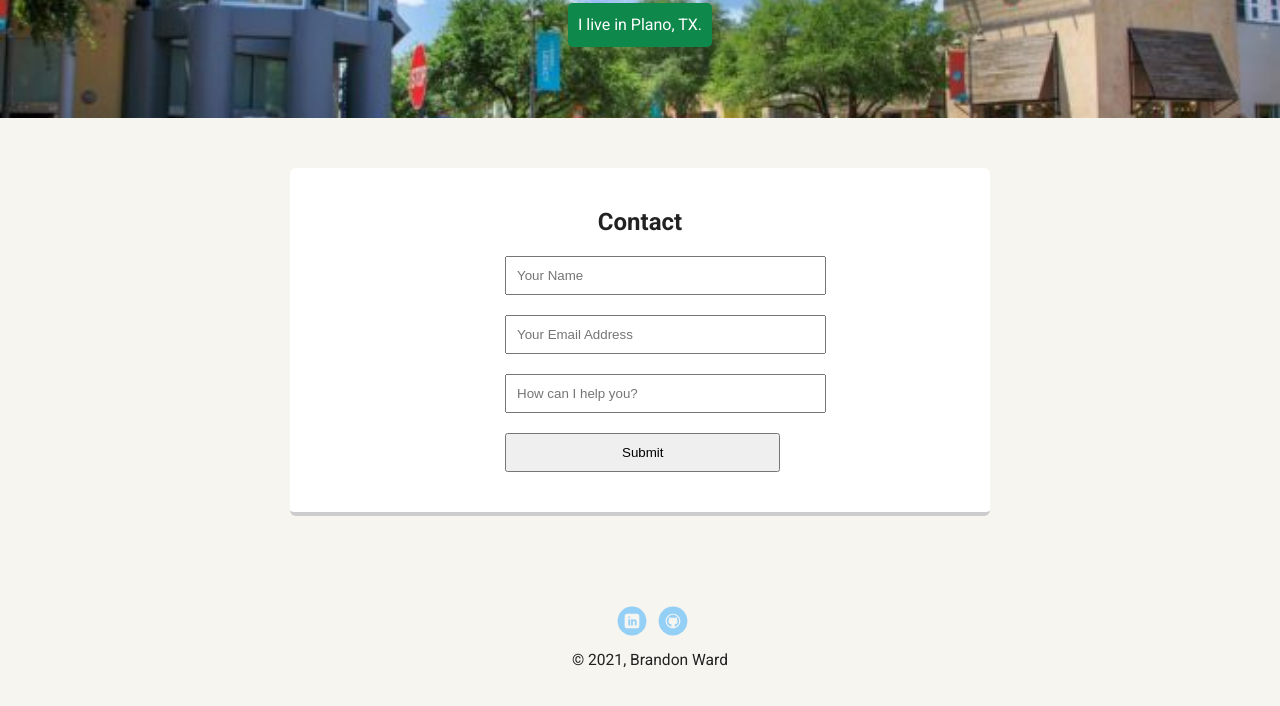
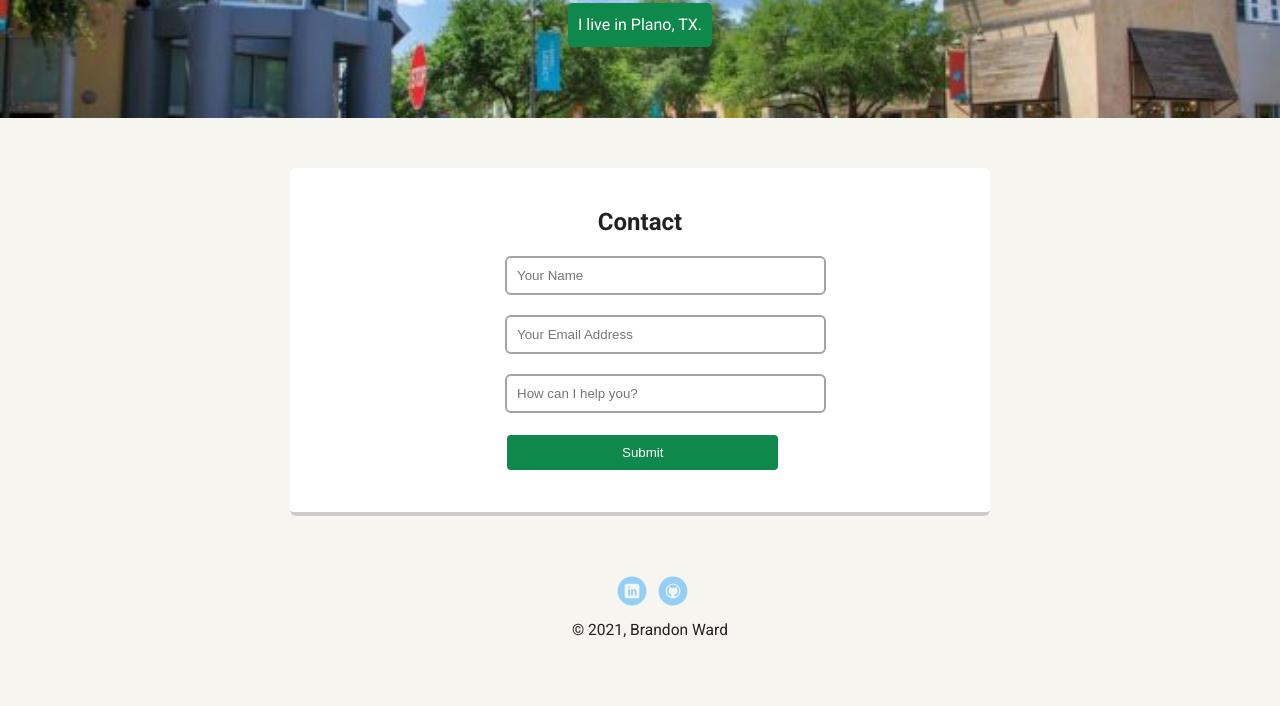
Before and after one commit to BrandonWard2/techdegree-project-1, a plain HTML site: page contact.html in a window 1280 px wide. Shown: the part 352-1058 px from the top of the page. Drawn offline with Linux system fonts and the light colour scheme; a web font is replaced by a local one.

Commit message:
Updated the styling of the contact form
Updated the borders of the contact form input fields and submit button

```diff
--- a/styles.css
+++ b/styles.css
@@ -179,6 +179,18 @@ ul.skills {
   margin-left: 30px;
   margin-right: 50px;
   padding: 10px 10px 10px 10px;
+  border-radius: 6px;
+  border-top: 2px solid rgb(168, 162, 162);
+  border-bottom: 2px solid rgb(168, 162, 162);
+  border-left: 2px solid rgb(168, 162, 162);
+  border-right: 2px solid rgb(168, 162, 162);
+}
+
+.contact1:hover {
+  border-top: 4px solid rgb(14, 136, 75);
+  border-bottom: 4px solid rgb(14, 136, 75);
+  border-left: 4px solid rgb(14, 136, 75);
+  border-right: 4px solid rgb(14, 136, 75);
 }
 
 .contact2 {
@@ -186,6 +198,18 @@ ul.skills {
   margin-left: 30px;
   margin-right: 50px;
   padding: 10px 10px 10px 10px;
+  border-radius: 6px;
+  border-top: 2px solid rgb(168, 162, 162);
+  border-bottom: 2px solid rgb(168, 162, 162);
+  border-left: 2px solid rgb(168, 162, 162);
+  border-right: 2px solid rgb(168, 162, 162);
+}
+
+.contact2:hover{
+  border-top: 4px solid rgb(14, 136, 75);
+  border-bottom: 4px solid rgb(14, 136, 75);
+  border-left: 4px solid rgb(14, 136, 75);
+  border-right: 4px solid rgb(14, 136, 75);
 }
 
 .contact3 {
@@ -193,6 +217,18 @@ ul.skills {
   margin-left: 30px;
   margin-right: 50px;
   padding: 10px 10px 10px 10px;
+  border-radius: 6px;
+  border-top: 2px solid rgb(168, 162, 162);
+  border-bottom: 2px solid rgb(168, 162, 162);
+  border-left: 2px solid rgb(168, 162, 162);
+  border-right: 2px solid rgb(168, 162, 162);
+}
+
+.contact3:hover {
+  border-top: 4px solid rgb(14, 136, 75);
+  border-bottom: 4px solid rgb(14, 136, 75);
+  border-left: 4px solid rgb(14, 136, 75);
+  border-right: 4px solid rgb(14, 136, 75);
 }
 
 .contact4 {
@@ -200,6 +236,13 @@ ul.skills {
   margin-left: 30px;
   margin-right: 50px;
   padding: 10px 115px 10px 115px;
+  border-radius: 6px;
+  border-top: 2px solid white;
+  border-bottom: 2px solid white;
+  border-left: 2px solid white;
+  border-right: 2px solid white;
+  background: rgb(14, 136, 75);
+  color: white
 }
 
 footer {
@@ -282,7 +325,7 @@ a.social:hover {
   footer {
     font-size: 1.3em;
     max-width: 1200px;
-    margin: 40px auto;
+    margin: 10px auto;
   }
 
 }
```
